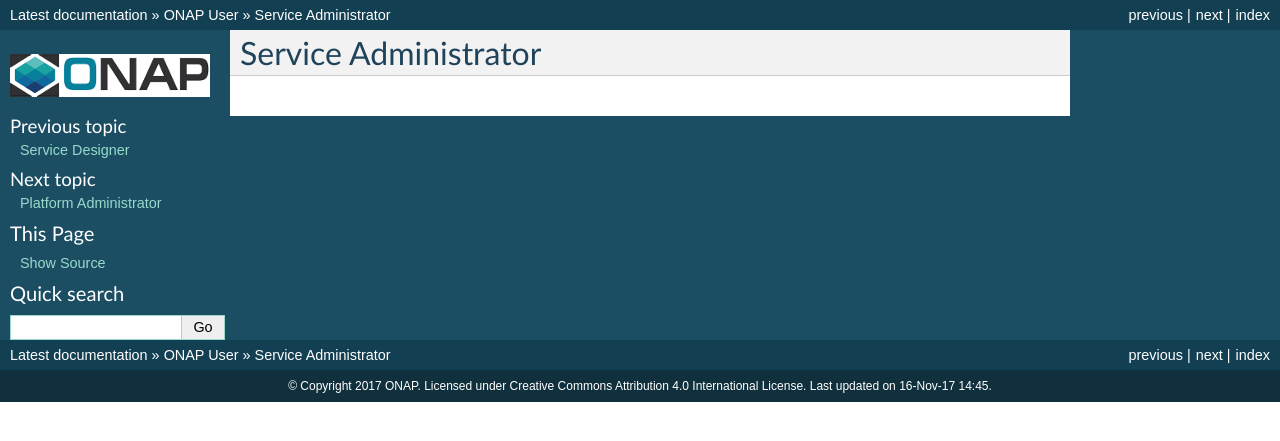
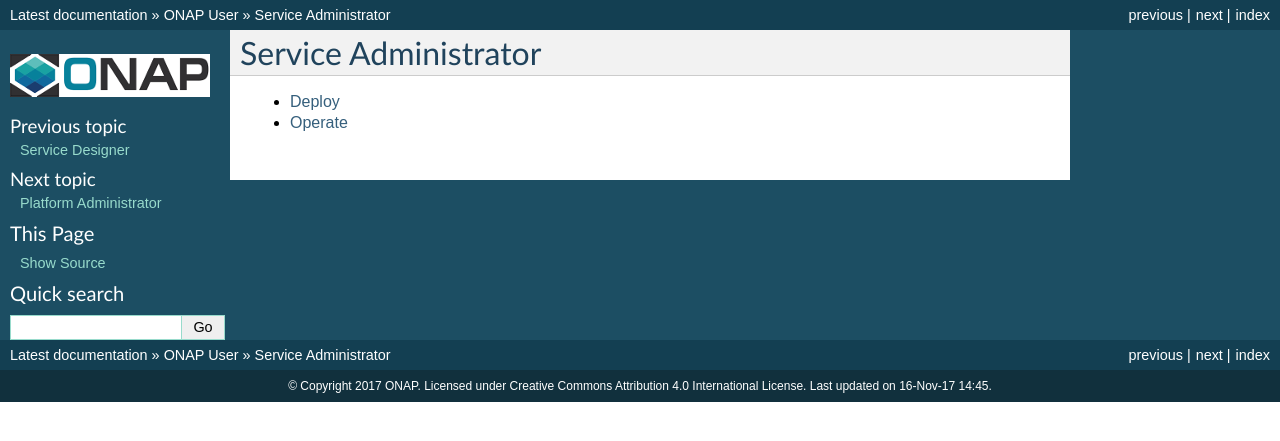
Before and after one commit to onap/doc, a Sphinx documentation site: the page built from docs/guides/onap-user/serviceadmin.rst, in a window 1280 px wide. Shown: the top 441 px of the page. Built offline with Sphinx 7.4.7, drawn with Linux system fonts in a browser that asks for light colours; formulas are drawn with MathJax 3; pages that are not in the unit, such as notebooks, are missing from menus.

Commit message:
Create links to user guide sections of DW
Change-Id: I9f374a2f0e15e462eafe2d5ce22a0c1de73f7663
Issue-ID: DOC-60
Signed-off-by: Rich Bennett <rb2745@att.com>

```diff
--- a/docs/guides/onap-user/platformadmin.rst
+++ b/docs/guides/onap-user/platformadmin.rst
@@ -2,3 +2,4 @@
 
 Platform Administrator
 ======================
+* `See Platform Administrator <https://wiki.onap.org/x/fIsP>`_
--- a/docs/guides/onap-user/serviceadmin.rst
+++ b/docs/guides/onap-user/serviceadmin.rst
@@ -2,3 +2,6 @@
 
 Service Administrator
 =====================
+* `Deploy <https://wiki.onap.org/x/CowP>`_
+
+* `Operate <https://wiki.onap.org/x/TYwP>`_
--- a/docs/guides/onap-user/servicedesigner.rst
+++ b/docs/guides/onap-user/servicedesigner.rst
@@ -2,3 +2,5 @@
 
 Service Designer
 ================
+
+* `See Service Designer <https://wiki.onap.org/x/E4AP>`_
```
Also changed, not shown: docs/guides/onap-user/index.rst (line endings or trailing spaces).
